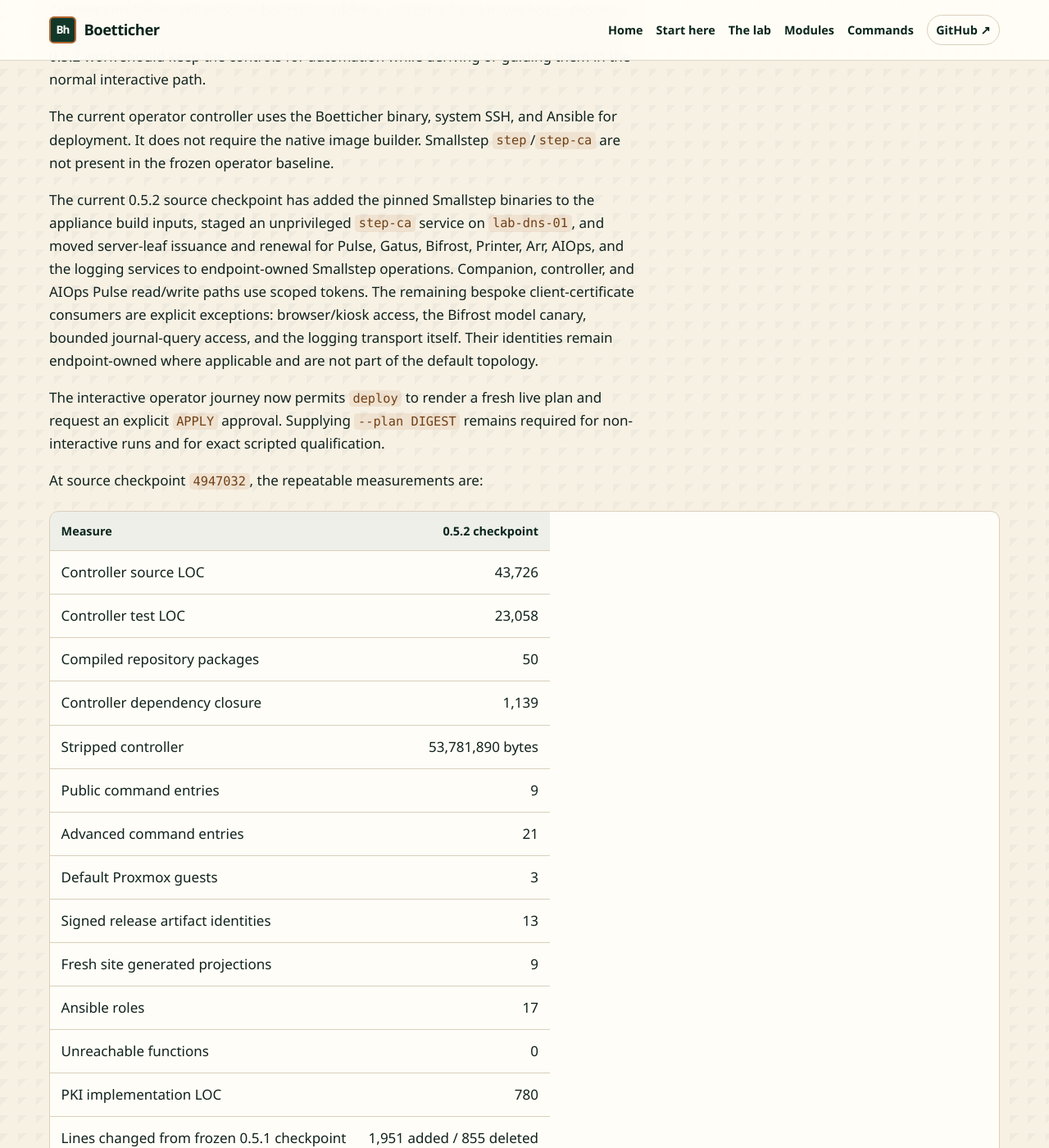
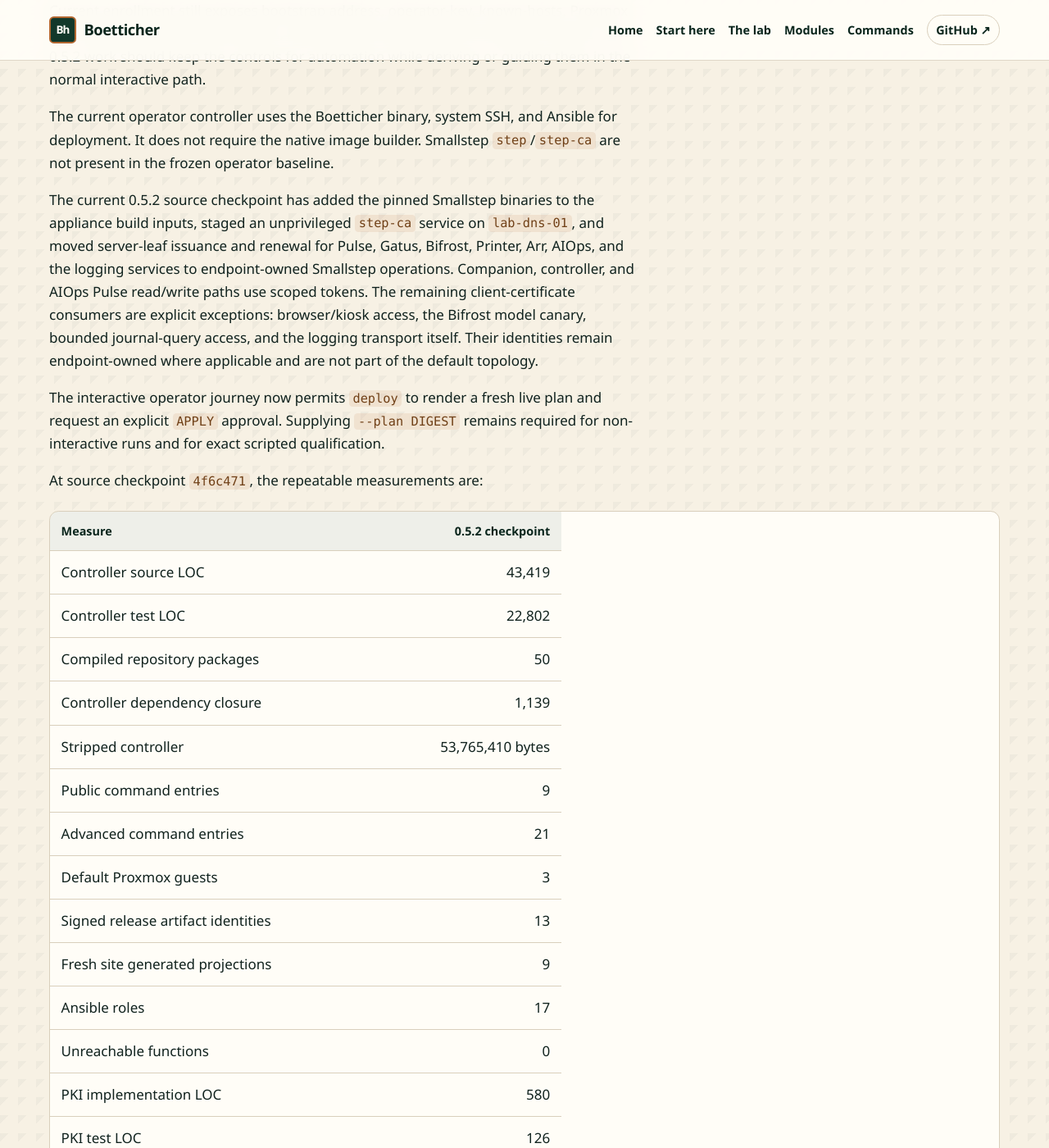
Before and after one commit to gofastercloud/boetticher, a Jekyll site: the page built from docs/release-hardening-0.5.2.md, in a window 1280 px wide and 1400 px high, scrolled down 3700 px. Shown: the whole window at 82% size. Built offline with Jekyll 4.4.1, drawn with Linux system fonts in a browser that asks for light colours; our own code applies the rules of GitHub Pages for plain Markdown files; some of the changed text lies outside the part shown.

Commit message:
Refresh 0.5.2 simplification measurements

```diff
--- a/docs/release-hardening-0.5.2.md
+++ b/docs/release-hardening-0.5.2.md
@@ -122,7 +122,7 @@ the appliance build inputs, staged an unprivileged `step-ca` service on
 `lab-dns-01`, and moved server-leaf issuance and renewal for Pulse, Gatus,
 Bifrost, Printer, Arr, AIOps, and the logging services to endpoint-owned
 Smallstep operations. Companion, controller, and AIOps Pulse read/write paths
-use scoped tokens. The remaining bespoke client-certificate consumers are
+use scoped tokens. The remaining client-certificate consumers are
 explicit exceptions: browser/kiosk access, the Bifrost model canary, bounded
 journal-query access, and the logging transport itself. Their identities remain
 endpoint-owned where applicable and are not part of the default topology.
@@ -131,15 +131,15 @@ The interactive operator journey now permits `deploy` to render a fresh live
 plan and request an explicit `APPLY` approval. Supplying `--plan DIGEST` remains
 required for non-interactive runs and for exact scripted qualification.
 
-At source checkpoint `4947032`, the repeatable measurements are:
+At source checkpoint `4f6c471`, the repeatable measurements are:
 
 | Measure | 0.5.2 checkpoint |
 | --- | ---: |
-| Controller source LOC | 43,726 |
-| Controller test LOC | 23,058 |
+| Controller source LOC | 43,419 |
+| Controller test LOC | 22,802 |
 | Compiled repository packages | 50 |
 | Controller dependency closure | 1,139 |
-| Stripped controller | 53,781,890 bytes |
+| Stripped controller | 53,765,410 bytes |
 | Public command entries | 9 |
 | Advanced command entries | 21 |
 | Default Proxmox guests | 3 |
@@ -147,8 +147,10 @@ At source checkpoint `4947032`, the repeatable measurements are:
 | Fresh site generated projections | 9 |
 | Ansible roles | 17 |
 | Unreachable functions | 0 |
-| PKI implementation LOC | 780 |
-| Lines changed from frozen 0.5.1 checkpoint | 1,951 added / 855 deleted |
+| PKI implementation LOC | 580 |
+| PKI test LOC | 126 |
+| Non-test mTLS reference files | 17 |
+| Lines changed from frozen 0.5.1 checkpoint | 2,000 added / 1,467 deleted |
 
 The full local `make ci` gate passes at this checkpoint. This is source and
 local qualification evidence only; hosted release evidence, live Proxmox
```
